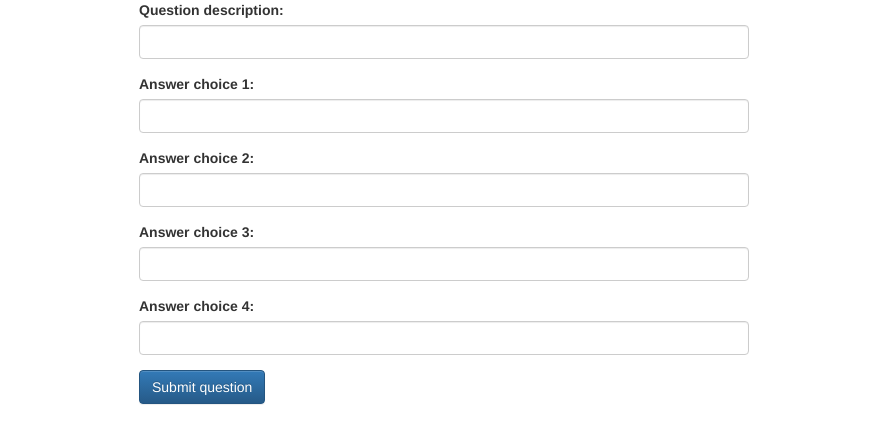
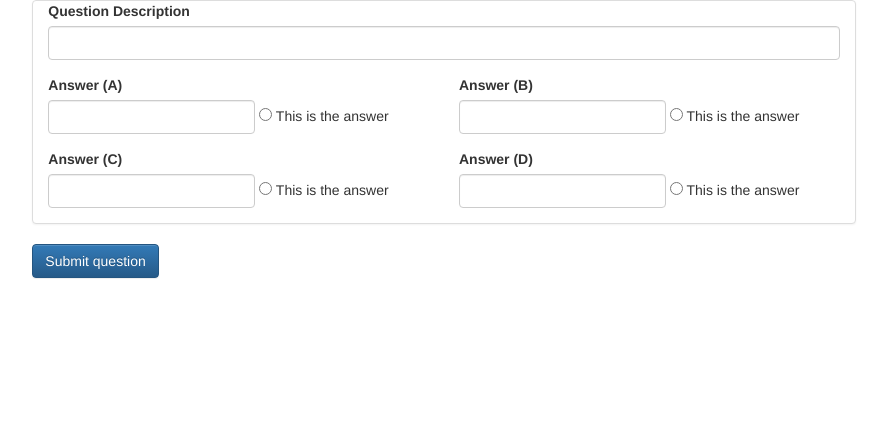
Before and after one commit to Nadzmi-Study/Online-Quiz-System, a PHP site: page /lecturer/create-quiz/create-question.html in a window 1280 px wide. Shown: the top 444 px of the page, without its empty margins (196-1083 px from the left). Run offline with PHP 8.4, Linux system fonts and the light colour scheme.

Commit message:
Working on create-quiz folder in Lecturer

```diff
--- a/views/lecturer/create-quiz/create-question.html
+++ b/views/lecturer/create-quiz/create-question.html
@@ -15,35 +15,68 @@
     <body>
         <div class="container-fluid">
             <div class="row">
-                <div class="col-md-3"></div>
+                <div class="col-md-2"></div>
+                <div class="col-md-8">
+                    <form action="create-question.php" method="post">
+                        <div class="panel panel-default">
+                            <div class="container-fluid">
+                                <div class="row">
+                                    <div class="col-md-12">
+                                        <div class="form-group">
+                                            <label>Question Description</label>
+                                            <input class="form-control" type="text" name="questionDesc">
+                                        </div>
+                                    </div>
+                                </div>
+                                <div class="row">
                                     <div class="col-md-6">
-                    <form action="create-question.php" method="post">
                                         <div class="form-group">
-                            <label for="quesDesc">Question description:</label>
-                            <input type="textArea" class="form-control" id="quesDesc">
+                                            <label>Answer (A)</label>
+                                            <div class="form-inline">
+                                                <input class="form-control" type="text" name="answerA">
+                                                <input type="radio" name="trueAnswer"> This is the answer
                                             </div>
+                                        </div>
+                                    </div>
+                                    <div class="col-md-6">
                                         <div class="form-group">
-                            <label for="answerA">Answer choice 1:</label>
-                            <input type="text" class="form-control" id="answerA">
+                                            <label>Answer (B)</label>
+                                            <div class="form-inline">
+                                                <input class="form-control" type="text" name="answerB">
+                                                <input type="radio" name="trueAnswer"> This is the answer
                                             </div>
+
+                                        </div>
+                                    </div>
+                                </div>
+                                <div class="row">
+                                    <div class="col-md-6">
                                         <div class="form-group">
-                            <label for="answerB">Answer choice 2:</label>
-                            <input type="text" class="form-control" id="answerB">
+                                            <label>Answer (C)</label>
+                                            <div class="form-inline">
+                                                <input class="form-control" type="text" name="answerC">
+                                                <input type="radio" name="trueAnswer"> This is the answer
                                             </div>
+                                        </div>
+                                    </div>
+                                    <div class="col-md-6">
                                         <div class="form-group">
-                            <label for="answerC">Answer choice 3:</label>
-                            <input type="text" class="form-control" id="answerC">
+                                            <label>Answer (D)</label>
+                                            <div class="form-inline">
+                                                <input class="form-control" type="text" name="answerD">
+                                                <input type="radio" name="trueAnswer"> This is the answer
                                             </div>
-                        <div class="form-group">
-                            <label for="answerD">Answer choice 4:</label>
-                            <input type="text" class="form-control" id="answerD">
+                                        </div>
+                                    </div>
+                                </div>
+                            </div>
                         </div>
                         <div>
                             <input type="submit" class="btn btn-primary" name="submit_question" value="Submit question">
                         </div>
                     </form>
                 </div>
-                <div class="col-md-3"></div>
+                <div class="col-md-2"></div>
             </div>
         </div>
     </body>
--- a/views/lecturer/create-quiz/create-question.php
+++ b/views/lecturer/create-quiz/create-question.php
@@ -1,3 +1,4 @@
 <?php
-require_once $_SERVER["DOCUMENT_ROOT"] . "/Online-Quiz-System/views/includes/global.inc.php";
+//require_once $_SERVER["DOCUMENT_ROOT"] . "/Online-Quiz-System/views/includes/global.inc.php";
+echo "execute SP Insert for quiz, question, and answer";
 ?>
--- a/views/lecturer/create-quiz/create-quiz.php
+++ b/views/lecturer/create-quiz/create-quiz.php
@@ -1,3 +1,4 @@
 <?php
-require_once $_SERVER["DOCUMENT_ROOT"] . "/Online-Quiz-System/views/includes/global.inc.php";
+//require_once $_SERVER["DOCUMENT_ROOT"] . "/Online-Quiz-System/views/includes/global.inc.php";
+header("Location: ../create-quiz/create-question.html");
 ?>
```
Lines whose indentation alone changed are shown as unchanged.
